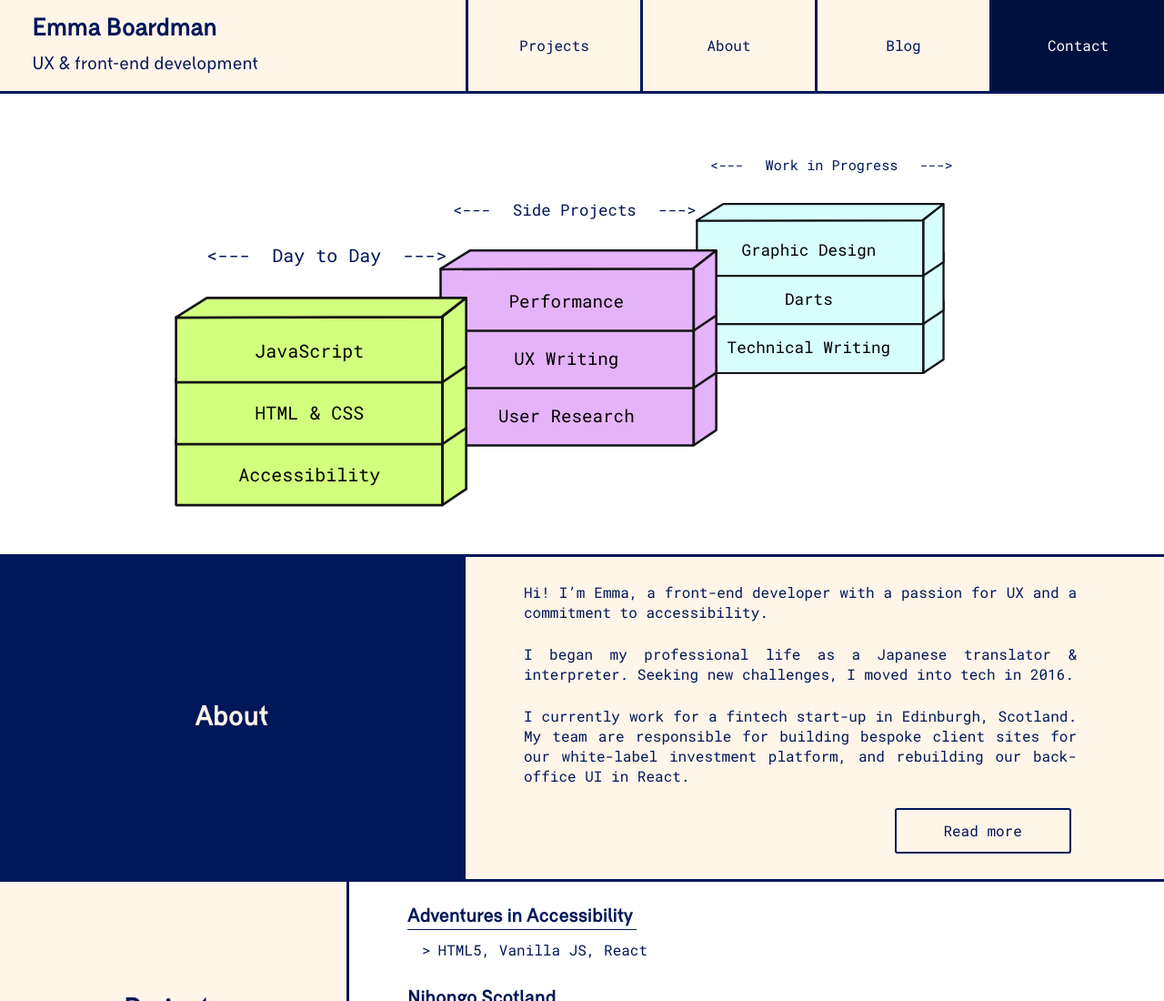
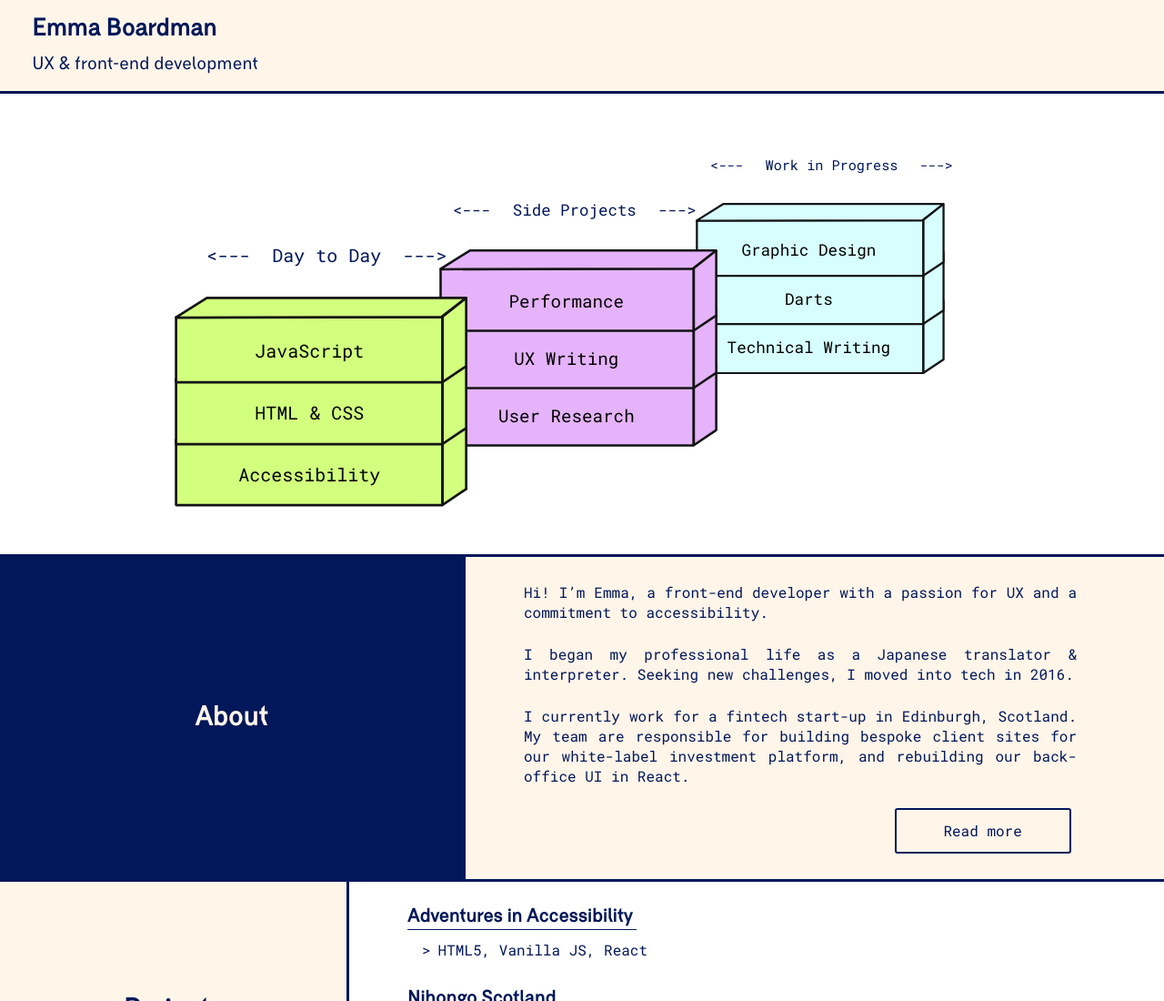
Before and after one commit to emmaboardman1986/portfoliov2, a Gatsby site: page / in a window 1280 px wide. Shown: the top 1100 px of the page at 91% size. Built offline with nearby package versions, Linux system fonts and the light colour scheme; Gatsby itself is replaced by a stand-in of ours.

Commit message:
hide closed menu from tabindex,maintain transition

```diff
--- a/src/components/header/Nav.js
+++ b/src/components/header/Nav.js
@@ -14,17 +14,17 @@ const Nav = ({ isMenuExpanded, setIsMenuExpanded }) => {
         setIsMenuExpanded={setIsMenuExpanded}
       />
       <NavLinkList isMenuExpanded={isMenuExpanded}>
-        <NavLinkListItem>
+        <NavLinkListItem hidden={!isMenuExpanded}>
           <Link to="/projects" activeClassName="active" partiallyActive={true}>Projects</Link>
         </NavLinkListItem>
-        <NavLinkListItem>
+        <NavLinkListItem hidden={!isMenuExpanded}>
           <Link to="/about-me" activeClassName="active">About</Link>
         </NavLinkListItem>
-        <NavLinkListItem>
+        <NavLinkListItem hidden={!isMenuExpanded}>
           <Link to="/blog" activeClassName="active" partiallyActive={true}>Blog</Link>
         </NavLinkListItem>
-        <NavLinkListItem>
-          <Link to="/#contact" activeClassName="active">Contact</Link>
+        <NavLinkListItem hidden={!isMenuExpanded}>
+          <Link to="/#contact" activeClassName="active" onClick={() => setIsMenuExpanded(false)}>Contact</Link>
         </NavLinkListItem>
       </NavLinkList>
     </NavWrapper>
--- a/src/components/header/NavLinkList.js
+++ b/src/components/header/NavLinkList.js
@@ -15,7 +15,7 @@ const NavLinkListWrapper = styled.ul`
   background-color: ${colors.brandWhite};
   display: flex;
   flex-direction: column;
-  height: 91vh;
+  height: calc(100% - 70px);
   position: fixed;
   z-index: 200;
   bottom: 0;
--- a/src/components/header/NavLinkListItem.js
+++ b/src/components/header/NavLinkListItem.js
@@ -4,8 +4,8 @@ import * as colors from "../../utils/colors"
 import { breakpoint } from "../../utils/breakpoints"
 import { setFlex } from "../../utils/alignmentHelpers"
 
-const NavLinkListItem = ({ children }) => {
-  return <NavLinkListItemWrapper>{children}</NavLinkListItemWrapper>
+const NavLinkListItem = ({ children, hidden }) => {
+  return <NavLinkListItemWrapper hidden={hidden}>{children}</NavLinkListItemWrapper>
 }
 
 const NavLinkListItemWrapper = styled.li`
--- a/src/components/homepage/carousel/Carousel.js
+++ b/src/components/homepage/carousel/Carousel.js
@@ -45,22 +45,21 @@ const Carousel = ({ children }) => {
           </CarouselItemWrapper>
         ))}
       </CarouselMain>
-
-      <CarouselControl
-        direction="next"
-        onClick={() =>
-          setCurrentItemIndex(
-            currentItemIndex >= children.length - 1 ? 0 : currentItemIndex + 1
-          )
-        }
-      >
-      </CarouselControl>
       <CarouselControl
         direction="prev"
         currentItemIndex={currentItemIndex}
         onClick={() =>
           setCurrentItemIndex(
             currentItemIndex <= 0 ? children.length - 1 : currentItemIndex - 1
+          )
+        }
+      >
+      </CarouselControl>
+      <CarouselControl
+        direction="next"
+        onClick={() =>
+          setCurrentItemIndex(
+            currentItemIndex >= children.length - 1 ? 0 : currentItemIndex + 1
           )
         }
       >
```
